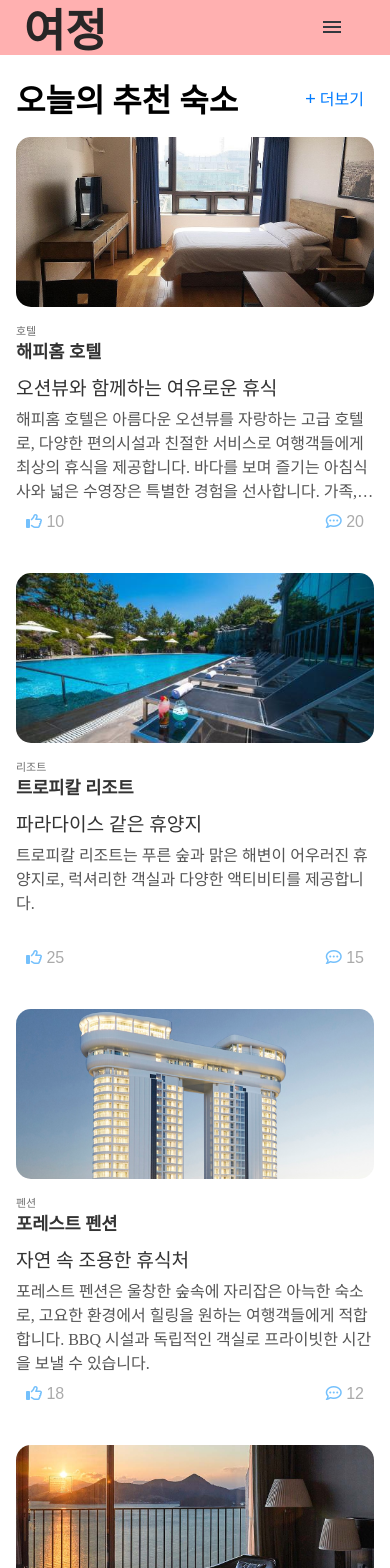
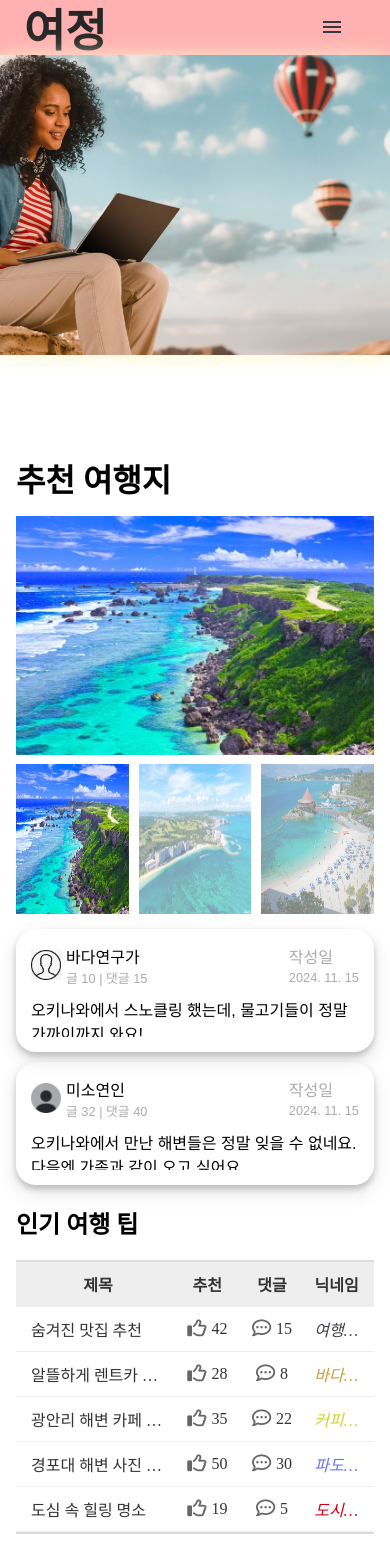
Before and after one commit to do3642/sharetravel-react, a React (Create React App) app: page / in a window 390 px wide. Shown: the top 1568 px of the page. Built offline with nearby package versions, Linux system fonts and the light colour scheme; a web font is replaced by a local one.

Commit message:
Style: Travel-info 반응형수정

```diff
--- a/src/App.js
+++ b/src/App.js
@@ -3,9 +3,9 @@ import { Routes } from 'react-router-dom';
 import './App.css';
 import Header from './components/Header';
 import TravelAds from './components/TravelAds';
-// import Visual from './components/Visual';
+import Visual from './components/Visual';
 import { useState } from 'react';
-// import TravelInfo from './components/TravelInfo';
+import TravelInfo from './components/TravelInfo';
 
 function App() {
   const [isAuth, setIsAuth] = useState(false); // false면 로그아웃 상태, true면 로그인 상태.
@@ -18,8 +18,8 @@ function App() {
 
 
      </Routes>
-     {/* <Visual /> */}
-     {/* <TravelInfo/> */}
+     <Visual />
+     <TravelInfo/>
      <TravelAds/>
 
 
--- a/src/styles/TravelAds.css
+++ b/src/styles/TravelAds.css
@@ -1,7 +1,7 @@
 
 .Travel-Ads {
   width: 100%;
-  max-width: 1200px; /* 부모의 최대 크기 제한 */
+  max-width: 1400px; /* 부모의 최대 크기 제한 */
   margin: auto; /* 가운데 정렬 */
   padding: 0 16px; /* 좌우 여백 추가 (반응형 대비) */
   margin-top: 20px;
--- a/src/styles/TravelInfo.css
+++ b/src/styles/TravelInfo.css
@@ -1,7 +1,7 @@
 @import url('common.css');
 
 #travel-info{
-  width: 70%;
+  max-width: 1400px;
   margin:auto;
   margin-top: 100px;
 }
@@ -260,16 +260,12 @@
 
 /* 미디어 처리 */
 
-@media (max-width: 1655px) {
+@media (max-width: 1400px) {
   #travel-info{
-    width: 80%;
+    padding: 0 16px;
   }
 }
-@media (max-width: 1485px) {
-  #travel-info{
-    width: 90%;
-  }
-}
+
 @media (max-width: 1200px) {
   .flex-box{
     flex-direction: column;
```
